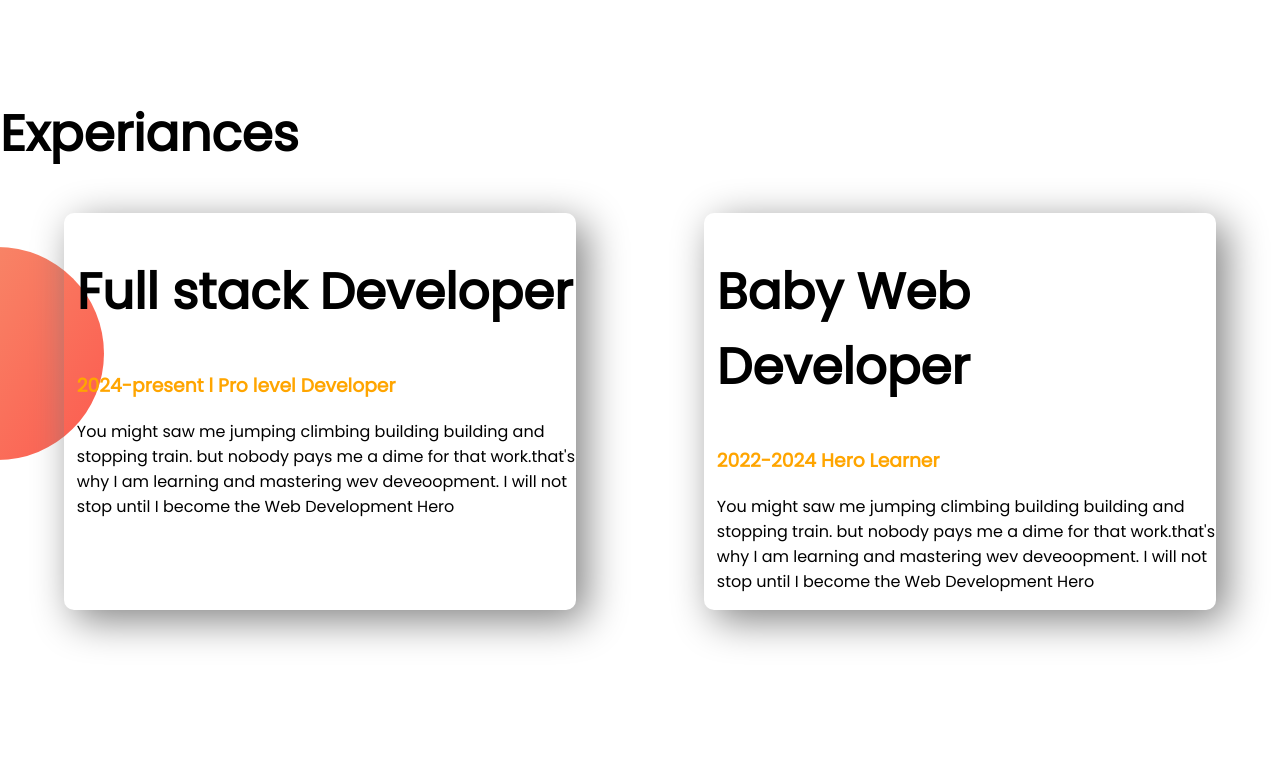
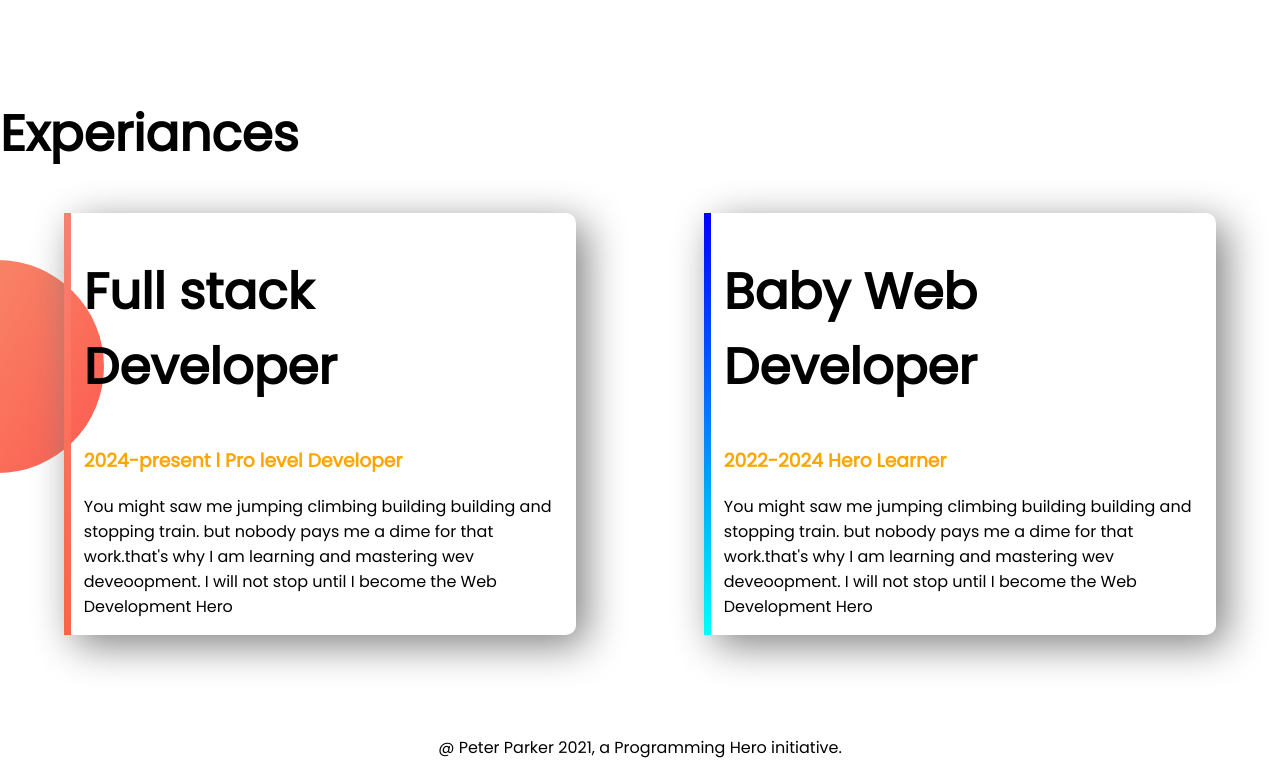
Before and after one commit to mehedihasan12342/second-webside, a plain HTML site: page index.html in a window 1280 px wide. Shown: the part 1032-1808 px from the top of the page. Before the commit the page ends 1742 px from the top, so only its background shows below. Drawn offline with Linux system fonts and the light colour scheme.

Commit message:
footer add experence

```diff
--- a/index.html
+++ b/index.html
@@ -46,7 +46,7 @@
     <section class="experince-area">
         <h1>Experiances</h1>
         <div class="flexible-container">
-            <div class="experience-item">
+            <div id="full-stack-experience" class="experience-item">
                 <h1>Full stack Developer</h1>
                 <h3 class="orange-color">2024-present l Pro level Developer</h3>
                 <p>You might saw me jumping climbing building building and stopping train. but nobody pays me a dime for
@@ -56,7 +56,7 @@
 
             </div>
 
-            <div class="experience-item">
+            <div id="web-dev-experience" class="experience-item">
                 <h1>Baby Web Developer</h1>
                 <h3 class="orange-color">2022-2024 Hero Learner</h3>
                 <p>You might saw me jumping climbing building building and stopping train. but nobody pays me a dime
@@ -68,6 +68,9 @@
 
             </div>
     </section>
+    <footer>
+        <p>@ Peter Parker 2021, a Programming Hero initiative. </p>
+    </footer>
 
 
 </body>
--- a/style.css
+++ b/style.css
@@ -53,5 +53,18 @@ padding-left: 5%;
     padding-left: 1%;
     border-radius: 10px;
     box-shadow: 10px 10px 40px grey;
+}
+#web-dev-experience{
+    border-left: 7px solid;
+    border-image: linear-gradient(blue, cyan);
+    border-image-slice: 1;
+}
+#full-stack-experience{
+    border-left: 7px solid;
+    border-image: linear-gradient(salmon, tomato);
+    border-image-slice: 1;
+   }
+   footer p{
+       text-align: center;
 
-}
+   }
```
